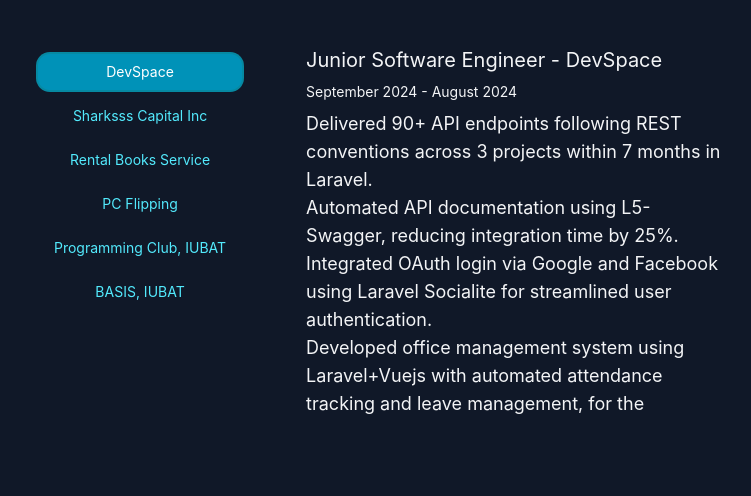
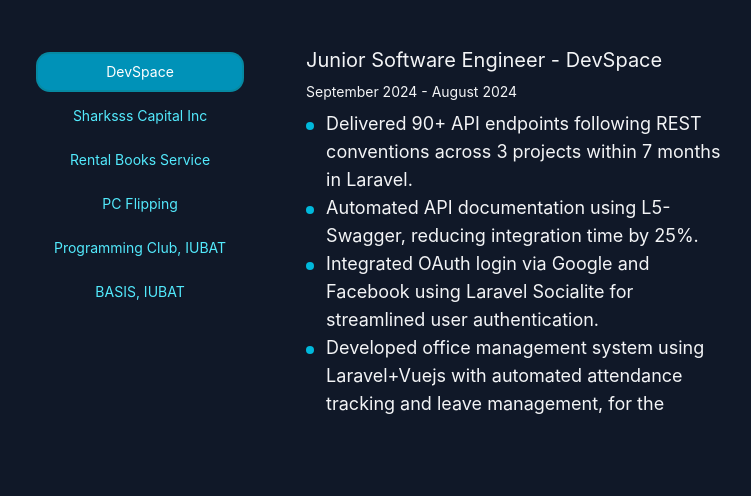
Before and after one commit to Shahriar-Hossein/portfolio-website, a Vue app: page / in a window 1280 px wide. Shown: the part 2534-3030 px from the top of the page, without its empty margins (258-1009 px from the left). Built offline with nearby package versions, Linux system fonts and the light colour scheme.

Commit message:
made bullet points design for experience bulltes

```diff
--- a/src/components/ExperienceSection.vue
+++ b/src/components/ExperienceSection.vue
@@ -31,6 +31,7 @@
       <div class="flex gap-12 items-start">
         <div class="h-92 overflow-y-auto">
           <ul class="">
+            <!-- future design -->
             <!-- <li
               class="bg-cyan-500 cursor-pointer rounded-tl-full rounded-br-full hover:rounded-3xl transition-rounded duration-500 ease-out text-white text-sm text-center self-center px-4 py-2"
             >
@@ -59,10 +60,11 @@
           <div class="pb-2 text-sm">
             <span>{{ showExp?.time }}</span>
           </div>
-          <ul>
+          <ul class="list-none">
             <li
               v-for="bullet in showExp?.bullets"
               :key="bullet"
+              class="relative pl-5 before:absolute before:left-0 before:top-3 before:h-2 before:w-2 before:rounded-full before:bg-cyan-500"
             >
               {{ bullet }}
             </li>
```
